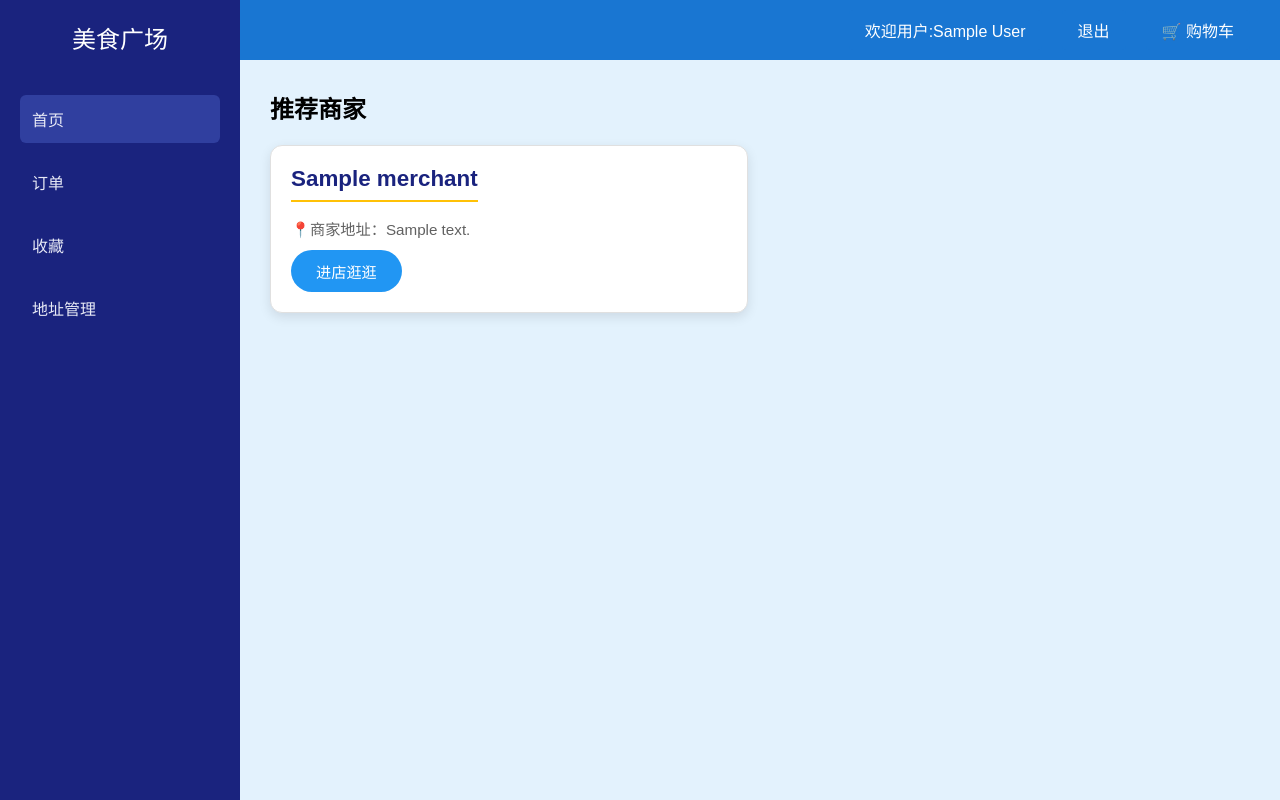
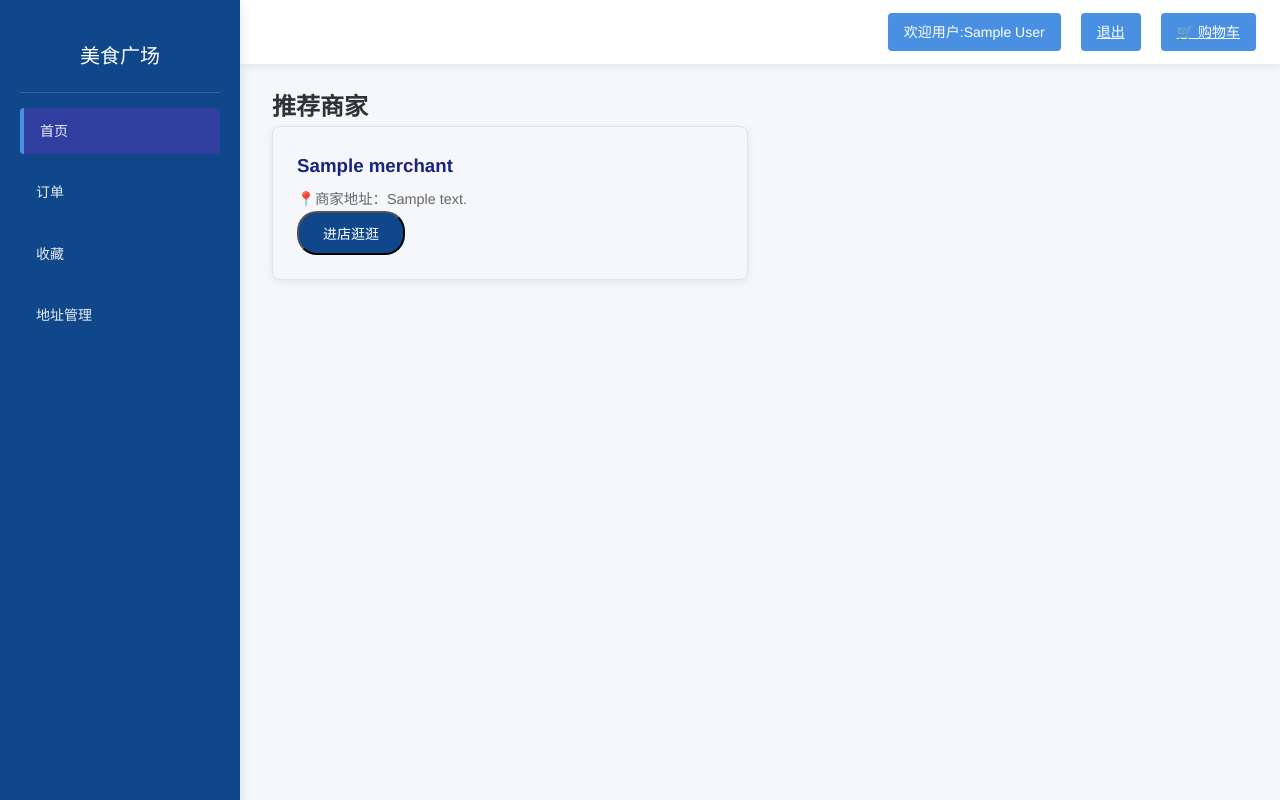
Before and after one commit to Feonixliang/TakeoutProject, a Django app: page /system/customer in a window 1280 px wide. Run offline with Django 5.2, Linux system fonts and the light colour scheme; a user stored in the database is signed in; tables that the repository leaves empty hold one stand-in row (values such as "Sample post").

Commit message:
v0.0.18 美化customer点餐界面

```diff
--- a/app01/templates/customer.html
+++ b/app01/templates/customer.html
@@ -6,12 +6,36 @@
     <meta name="viewport" content="width=device-width, initial-scale=1.0">
     <title>美食广场</title>
     <style>
+        :root {
+            --ctrip-blue: #10478a;         /* 主品牌蓝 */
+            --ctrip-orange: #4A90E2;       /* 品牌橙 */
+            --success-green: #14C9A2;      /* 成功绿 */
+            --danger-red: #F54E4E;         /* 警示红 */
+            --bg-light: #F5F7FA;           /* 浅灰背景 */
+            --text-dark: #2D3436;          /* 深灰文字 */
+            --text-light: #FFFFFF;         /* 纯白文字 */
+            --border-color: #DFE3E8;       /* 边框颜色 */
+            --radius-md: 4px;              /* 中等圆角 */
+            --radius-lg: 8px;              /* 大圆角 */
+            --shadow-sm: 0 2px 8px rgba(28, 36, 56, 0.08);  /* 小阴影 */
+            --shadow-md: 0 4px 12px rgba(28, 36, 56, 0.12); /* 中等阴影 */
+            --shadow-lg: 0 8px 24px rgba(28, 36, 56, 0.16); /* 大阴影 */
+            --transition: all 0.25s cubic-bezier(0.4, 0, 0.2, 1); /* 过渡效果 */
+        }
+
         /* 包含与骑手系统相同的共用样式 */
         * {
             margin: 0;
             padding: 0;
             box-sizing: border-box;
-            font-family: '微软雅黑', sans-serif;
+            font-family: 'Helvetica Neue', Helvetica, 'PingFang SC', '微软雅黑', sans-serif;
+        }
+
+        body {
+            background: var(--bg-light);
+            color: var(--text-dark);
+            line-height: 1.6;
+            -webkit-font-smoothing: antialiased;
         }
 
         /* 整体布局 */
@@ -23,18 +47,22 @@
         /* 左侧导航栏 */
         .sidebar {
             width: 240px;
-            background: #1A237E;
-            padding: 20px;
+            background: var(--ctrip-blue);
             position: fixed;
             height: 100%;
-            transition: 0.3s;
+            box-shadow: var(--shadow-md);
+            z-index: 1000;
+            transition: transform 0.3s cubic-bezier(0.4, 0, 0.2, 1);
+            padding: 20px;
         }
 
         .logo {
-            color: white;
-            font-size: 24px;
-            margin-bottom: 40px;
+            color: var(--text-light);
+            font-size: 20px;
+            font-weight: 500;
+            padding: 20px;
             text-align: center;
+            border-bottom: 1px solid rgba(255,255,255,0.15);
         }
 
         .nav-menu {
@@ -46,31 +74,43 @@
         }
 
         .nav-link {
-            color: #E8EAF6;
+            display: flex;
+            align-items: center;
+            gap: 12px;
+            color: rgba(255,255,255,0.9);
+            padding: 12px 16px;
+            margin: 8px 0;
+            border-radius: var(--radius-md);
+            transition: var(--transition);
             text-decoration: none;
-            padding: 12px;
-            display: block;
-            border-radius: 6px;
-            transition: 0.3s, opacity 0.2s;
+            font-size: 14px;
         }
 
         .nav-link:hover {
-            background: #303F9F;
+            background: rgba(255,255,255,0.15);
+            transform: translateX(4px);
+        }
+
+        .nav-link.active {
+            background: rgba(255,255,255,0.2);
+            border-left: 4px solid var(--ctrip-orange);
         }
 
         /* 顶部导航栏 */
         .top-nav {
-            z-index: 1000; /* 确保位于最顶层 */
-            background: #1976D2;
-            height: 60px;
+            position: fixed;
+            top: 0;
+            right: 0;
+            left: 240px;
+            height: 64px;
+            background: var(--text-light);
+            box-shadow: var(--shadow-sm);
             display: flex;
             align-items: center;
             justify-content: flex-end;
-            padding: 0 30px;
-            position: fixed;
-            width: calc(100% - 240px);
-            left: 240px;
-            transition: 0.3s;
+            padding: 0 24px;
+            z-index: 999;
+            transition: left 0.3s;
         }
 
         .user-menu {
@@ -79,46 +119,131 @@
         }
 
         .user-btn {
-            color: white;
-            text-decoration: none;
+            display: inline-flex;
+            align-items: center;
+            gap: 8px;
             padding: 8px 16px;
-            border-radius: 4px;
-            transition: 0.3s;
+            border-radius: var(--radius-md);
+            border: none;
             cursor: pointer;
-            background-color: #1976D2;
+            font-weight: 500;
+            transition: var(--transition);
+            background: var(--ctrip-orange);
+            color: var(--text-light);
+            font-size: 14px;
         }
 
         .user-btn:hover {
-            background: #10478a;
+            opacity: 0.9;
+            transform: translateY(-1px);
+            box-shadow: var(--shadow-sm);
         }
 
         /* 主内容区域 */
         .main-content {
-            margin-top: 60px; /* 保持与顶部导航间距 */
             margin-left: 240px;
-            padding: 30px;
-            background: #E3F2FD;
-            min-height: calc(100vh - 60px);
+            padding: 88px 32px 32px;
+            min-height: 100vh;
+            transition: margin 0.3s;
             width: calc(100% - 240px);
-            transition: 0.3s;
         }
 
-        .merchant-order-card {
-            background: white;
-            border-radius: 12px;
-            box-shadow: 0 3px 6px rgba(0,0,0,0.1);
-            margin: 20px 0;
+        .merchant-card {
+            width: 100%;
             padding: 24px;
-            transition: transform 0.2s ease, box-shadow 0.2s ease;
-            border-left: 4px solid transparent;
+            margin-bottom: 24px;
+            border-radius: var(--radius-lg);
+            box-shadow: var(--shadow-sm);
+            border: 1px solid var(--border-color);
+            transition: var(--transition);
+        }
+        .merchant-card:hover {
+            transform: translateY(-2px);
+            box-shadow: var(--shadow-md);
         }
 
-        .map-container {
-            height: 300px;
-            background: #f0f0f0;
-            border-radius: 8px;
-            margin: 15px 0;
+        .merchant-info h3 {
+            color: var(--ctrip-blue);
+            font-size: 18px;
+            margin-bottom: 12px;
+            border-bottom: 2px solid var(--ctrip-orange);
+            padding-bottom: 8px;
         }
+
+        .merchant-info p {
+            color: var(--text-dark);
+            font-size: 14px;
+            line-height: 1.6;
+            margin: 8px 0;
+        }
+
+        .browse-btn {
+            padding: 10px 24px;
+            font-size: 14px;
+            border-radius: 20px;
+            background: var(--ctrip-blue);
+            color: var(--text-light);
+            transition: var(--transition);
+        }
+        .browse-btn:hover {
+            background: var(--ctrip-orange);
+            transform: scale(1.05);
+        }
+
+        /* ========== 点菜界面 ========== */
+        .menu-container {
+            display: grid;
+            grid-template-columns: minmax(160px, 200px) minmax(300px, 1fr); /* 设置合理的最小最大宽度 */
+            gap: 24px;
+            align-items: start; /* 顶部对齐 */
+            margin-top: 32px;
+        }
+        .menu-item {
+            background: var(--text-light);
+            border-radius: var(--radius-md);
+            padding: 16px;
+            margin-bottom: 12px;
+            box-shadow: var(--shadow-sm);
+            display: flex;
+            justify-content: space-between;
+            align-items: center;
+        }
+        .item-price {
+            font-size: 16px;
+            color: var(--ctrip-orange);
+            font-weight: 600;
+        }
+        .plus-btn, .minus-btn {
+            width: 32px;
+            height: 32px;
+            border-radius: 50%;
+            background: var(--ctrip-blue);
+            color: var(--text-light);
+            border: none;
+            font-size: 16px;
+            transition: var(--transition);
+        }
+        .plus-btn:hover, .minus-btn:hover {
+            background: var(--ctrip-orange);
+            transform: scale(1.1);
+        }
+
+        /* ========== 购物车侧边栏 ========== */
+        .cart-sidebar {
+            z-index: 1000;
+            background: var(--text-light);
+            box-shadow: var(--shadow-lg);
+            width: 320px;
+            padding: 24px;
+            border-left: 3px solid var(--ctrip-orange);
+        }
+        .cart-sidebar h3 {
+            color: var(--ctrip-blue);
+            border-bottom: 2px solid var(--border-color);
+            padding-bottom: 12px;
+            margin-bottom: 16px;
+        }
+
 
         @media (max-width: 768px) {
             .sidebar {
@@ -220,34 +311,6 @@
             background: #303F9F;
         }
 
-        /* 商家卡片增强样式 */
-        .merchant-card {
-            background: #fff;
-            border-radius: 12px;
-            box-shadow: 0 4px 12px rgba(0,0,0,0.1);
-            padding: 20px;
-            margin-bottom: 20px;
-            transition: transform 0.2s, box-shadow 0.2s;
-            border: 1px solid #e0e0e0;
-        }
-        .merchant-card:hover {
-            transform: translateY(-2px);
-            box-shadow: 0 6px 16px rgba(0,0,0,0.12);
-        }
-        .restaurant-info h3 {
-            color: #1A237E;
-            font-size: 1.4rem;
-            margin-bottom: 8px;
-            border-bottom: 2px solid #FFC107;
-            padding-bottom: 8px;
-            display: inline-block;
-        }
-        .restaurant-info p {
-            color: #616161;
-            font-size: 0.95rem;
-            margin: 8px 0;
-            line-height: 1.6;
-        }
         .merchant-stats {
             display: flex;
             gap: 12px;
@@ -272,24 +335,7 @@
             font-weight: bold;
             margin-right: 6px;
         }
-        .browse-btn {
-            background: #2196F3;
-            color: white;
-            border: none;
-            padding: 10px 25px;
-            border-radius: 25px;
-            cursor: pointer;
-            transition: all 0.3s;
-            font-size: 0.95rem;
-            display: flex;
-            align-items: center;
-            gap: 8px;
-        }
-        .browse-btn:hover {
-            background: #1976D2;
-            transform: scale(1.05);
-            box-shadow: 0 4px 12px rgba(33,150,243,0.3);
-        }
+
         .browse-btn:active {
             transform: scale(0.98);
         }
@@ -297,9 +343,11 @@
         .merchant-list {
             display: grid;
             grid-template-columns: repeat(auto-fill, minmax(320px, 1fr));
-            gap: 25px;
-            margin-top: 20px;
+            gap: 24px;
+            width: 100%;
         }
+
+
         /* 模板标记隐藏 */
         .merchant-card.template {
             display: none !important;
@@ -960,9 +1021,18 @@
 
             // 新增状态重置方法
             clearCart() {
+                // 重置所有商品数量显示
+                this.items.forEach((_, itemId) => {
+                    const menuItem = document.querySelector(`.menu-item[data-item-id="${itemId}"]`);
+                    if (menuItem) {
+                        menuItem.querySelector('.item-count').textContent = '0';
+                    }
+                });
+
                 this.items.clear();
                 this.updateCartDisplay();
             }
+
             // 新增事件解绑方法防止重复绑定
             unbindEvents() {
                 const cartIcon = document.querySelector('.cart-icon');
@@ -1084,6 +1154,12 @@
 
                     this.clearCart();
                     document.querySelector('.cart-sidebar').classList.remove('active');
+
+                    // 强制更新所有菜单项显示
+                    document.querySelectorAll('.menu-item').forEach(item => {
+                        item.querySelector('.item-count').textContent = '0';
+                    });
+
                     window.navigation.backToPrevious(); // 返回上一页
 
 
--- a/app01/templates/merchant.html
+++ b/app01/templates/merchant.html
@@ -7,7 +7,7 @@
     <style>
     /* ========== 携程风格配色方案 ========== */
     :root {
-        --ctrip-blue: #1A2F6B;         /* 携程品牌蓝 */
+        --ctrip-blue: #10478a;         /* 携程品牌蓝 */
         --ctrip-orange: #4A90E2;
         {#FF6A00  携程品牌橙#}
         --ctrip-light-blue: #4A90E2;   /* 辅助蓝色 */
@@ -656,6 +656,7 @@
 </style>
 </head>
 <body>
+    <div class="menu-toggle"></div>
     <div class="container">
         <!-- 左侧导航栏（保持与骑手端相同DOM结构） -->
         <nav class="sidebar" aria-label="主菜单">
```
Also changed, not shown: other parts of app01/templates/customer.html (+39 -60 lines).
